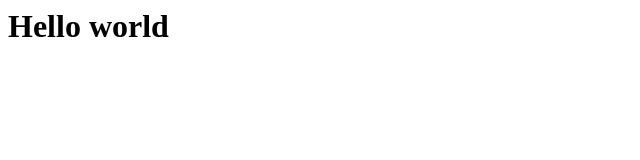
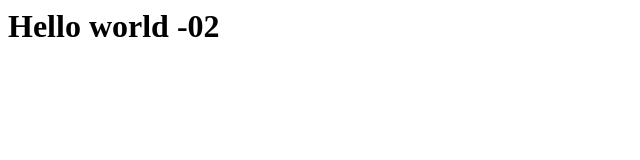
Before and after one commit to SachiraDilthushka/my-website, a plain HTML site: page index.html in a window 1280 px wide. Shown: the full height of the page, 0-640 px from the left. Drawn offline with Linux system fonts and the light colour scheme.

Commit message:
index.html

```diff
--- a/index.html
+++ b/index.html
@@ -1 +1 @@
-<h1>Hello world<h1>
+<h1>Hello world -02<h1>
```
Also changed, not shown: 1 other file.
